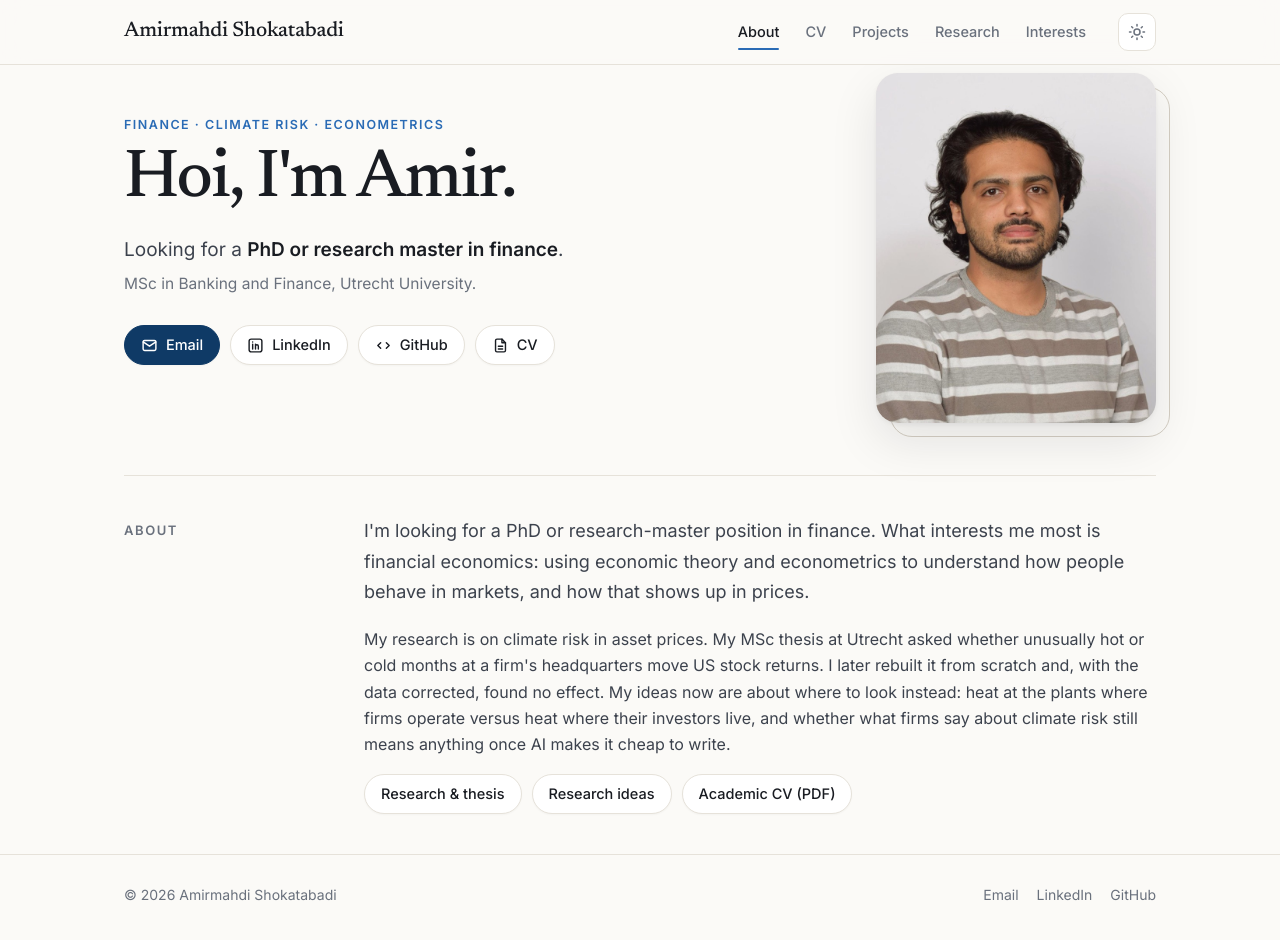
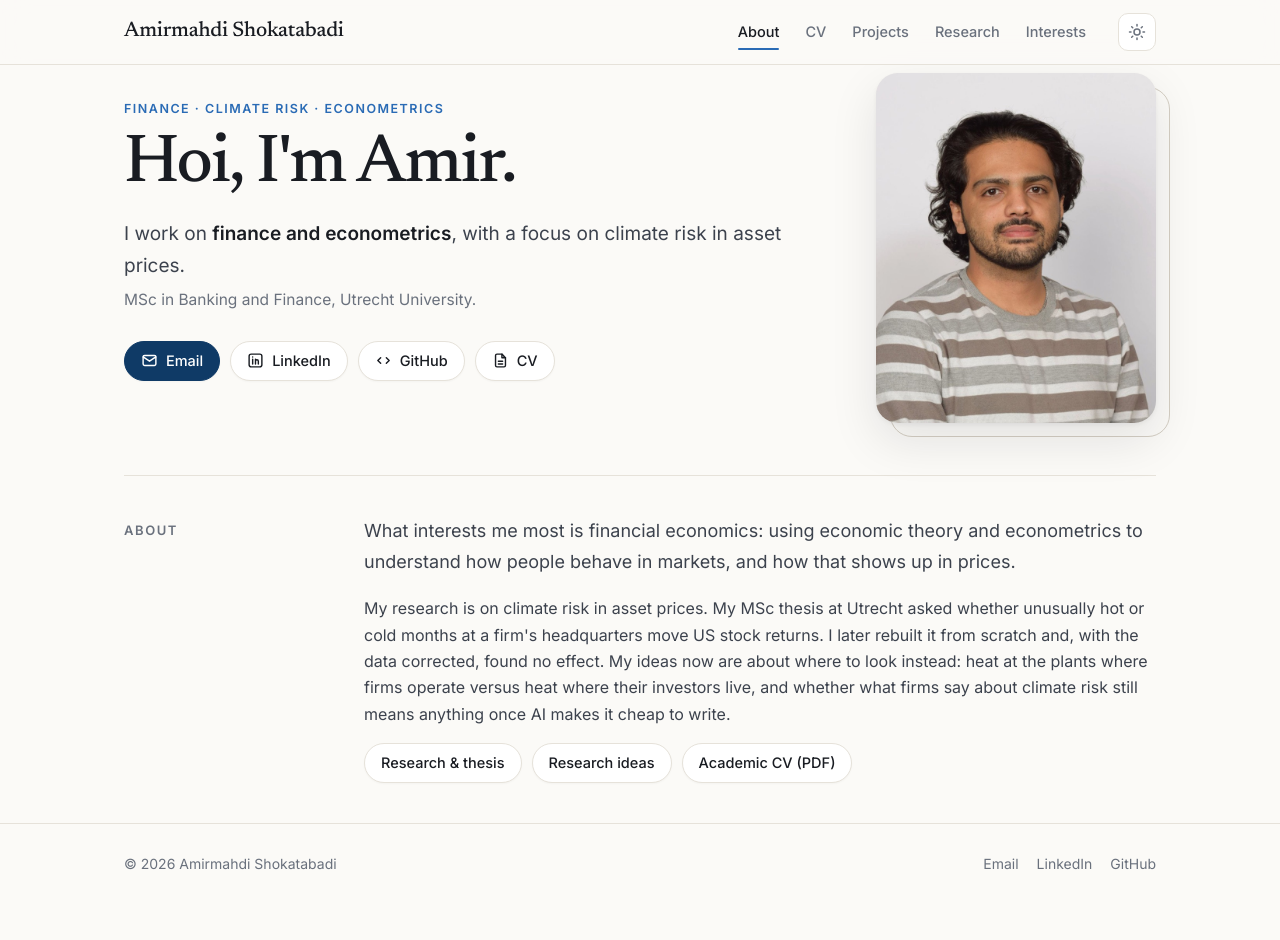
Before and after one commit to Amir-Shokat/Amir-Shokat.github.io, a Jekyll site: the page built from index.html, in a window 1280 px wide and 942 px high. Built offline with Jekyll 4.4.1, drawn with Linux system fonts in a browser that asks for light colours.

Commit message:
Make homepage intro neutral (drop PhD/job-seeking line)
Co-Authored-By: Claude Opus 5.5 <noreply@anthropic.com>

```diff
--- a/index.html
+++ b/index.html
@@ -6,7 +6,7 @@ title: Home
   <div>
     <p class="eyebrow">Finance · Climate risk · Econometrics</p>
     <h1>Hoi, I'm Amir.</h1>
-    <p class="role">Looking for a <strong>PhD or research master in finance</strong>.</p>
+    <p class="role">I work on <strong>finance and econometrics</strong>, with a focus on climate risk in asset prices.</p>
     <p class="sub">MSc in Banking and Finance, Utrecht University.</p>
     <p class="links">
       <a class="btn primary" href="mailto:{{ site.email }}"><svg viewBox="0 0 24 24" fill="none" stroke="currentColor" stroke-width="2" stroke-linecap="round" stroke-linejoin="round" aria-hidden="true"><rect x="3" y="5" width="18" height="14" rx="2"/><path d="m3 7 9 6 9-6"/></svg>Email</a>
@@ -21,8 +21,7 @@ title: Home
 <section class="section">
   <div class="section-label"><h2>About</h2></div>
   <div>
-    <p class="lead">I'm looking for a PhD or research-master position in finance. What interests me most is
-      financial economics: using economic theory and econometrics to understand how people behave in markets,
+    <p class="lead">What interests me most is financial economics: using economic theory and econometrics to understand how people behave in markets,
       and how that shows up in prices.</p>
     <p>My research is on climate risk in asset prices. My MSc thesis at Utrecht asked whether unusually hot or
       cold months at a firm's headquarters move US stock returns. I later rebuilt it from scratch and, with the
```
